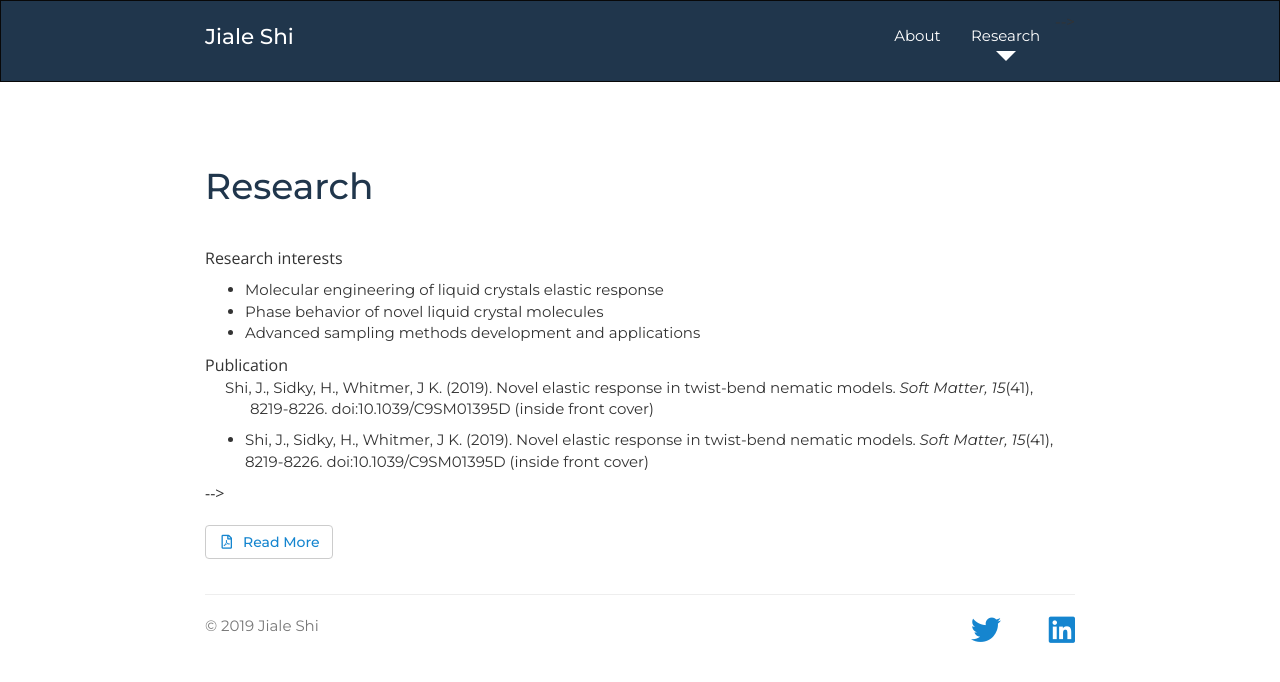
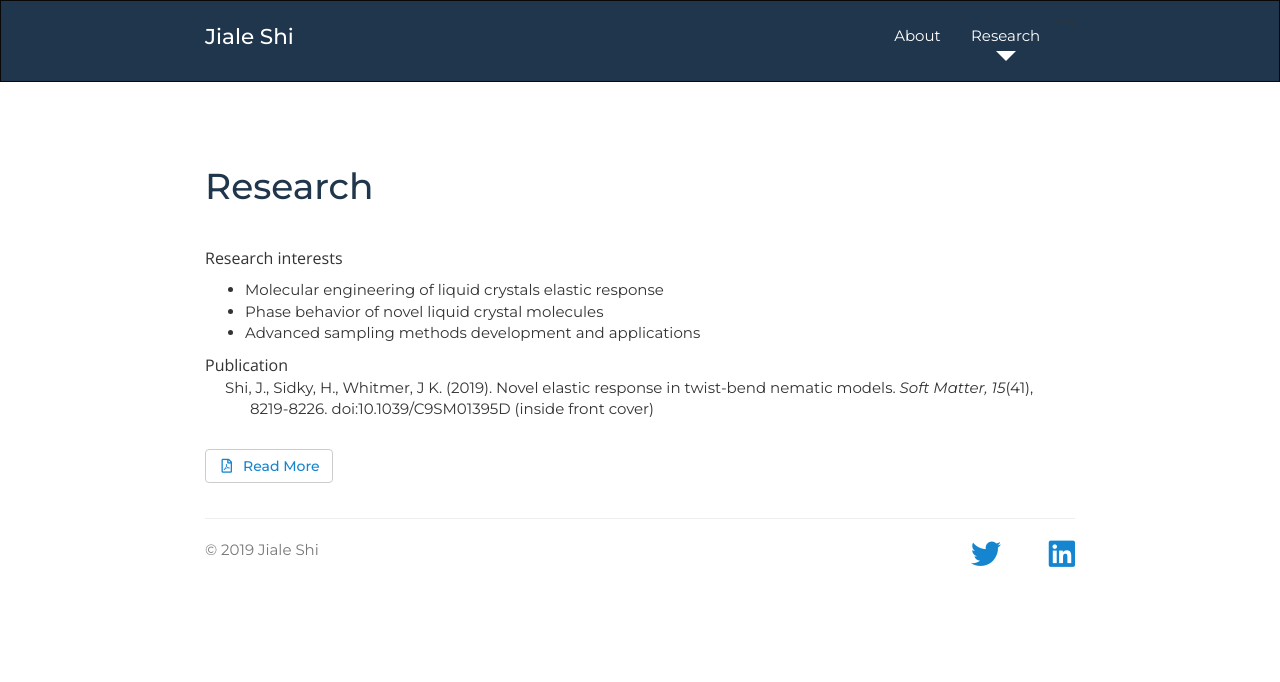
Before and after one commit to shijiale0609/shijiale0609.github.io, a Jekyll site: the page research.html, which Jekyll copies as it is, in a window 1280 px wide. Shown: the top 682 px of the page. Built offline with Jekyll 4.4.1, drawn with Linux system fonts in a browser that asks for light colours; nearby versions of some CDN libraries; a style sheet for code colours, icons or effects is not loaded.

Commit message:
update research

```diff
--- a/research.html
+++ b/research.html
@@ -103,12 +103,12 @@
                <li>Lastname, X. (1999). Article title. <em>Journal Title, 33</em>(5), 100-110. doi:10.1099/1525.1999.12</li>
             </ul> -->
 
-            <!-- Presentation
+            <!-- Presentation -->
             <!-- <h3 class="push-down-4"><span>Select Publications</span></h3> -->
 
             <!-- <h5>Published Papers</h5> -->
 
-            <ul class="presentations">
+            <!-- <ul class="presentations">
                <li>Shi, J., Sidky, H., Whitmer, J K. (2019). Novel elastic response in twist-bend nematic models. <em>Soft Matter, 15</em>(41), 8219-8226. doi:10.1039/C9SM01395D (inside front cover)</li>
             </ul> -->
 
```
